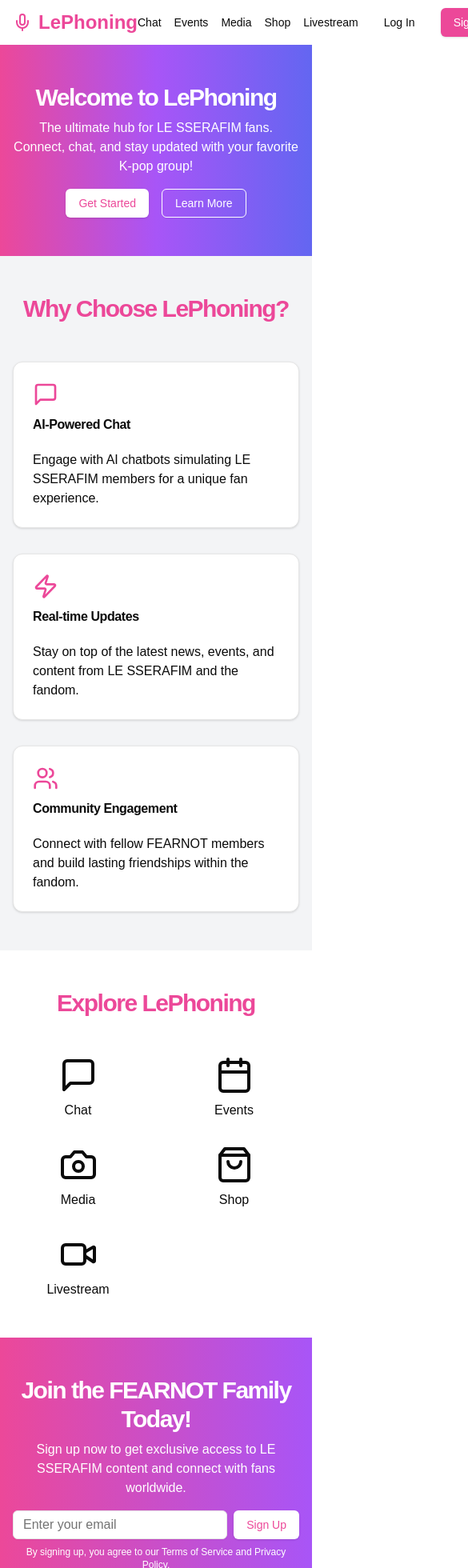
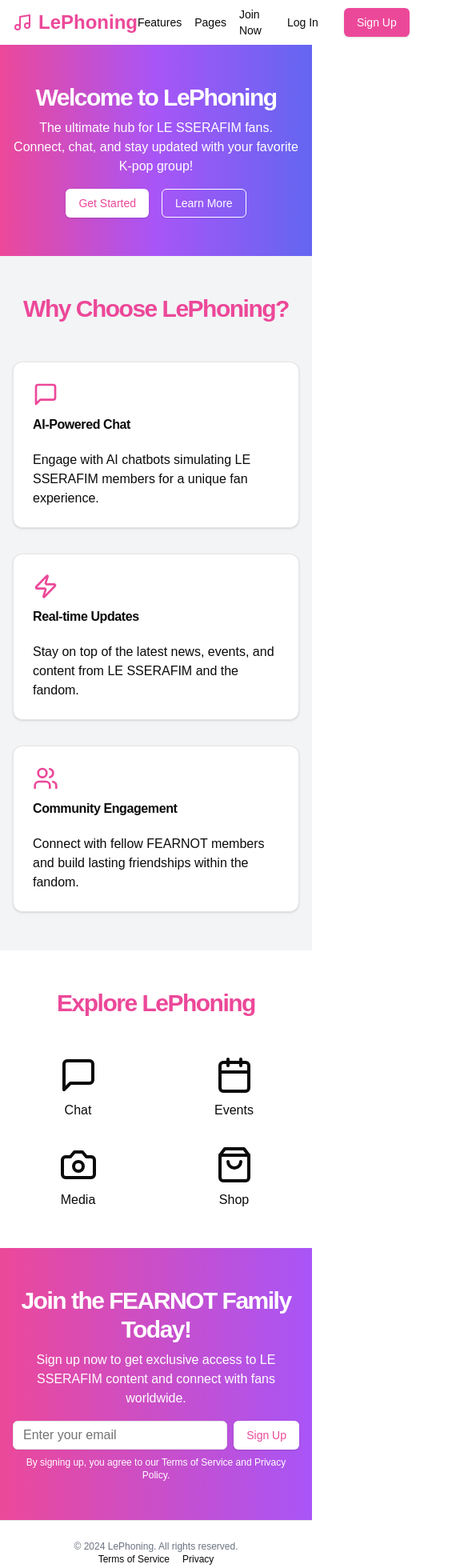
Before and after one commit to cs411-alawini/fa24-cs411-team090-lebrawnjame, a Next.js app in the folder frontend/: page / in a window 390 px wide. Shown: the top 1960 px of the page at 80% size, 585 px wide, since content can reach past the window. Built offline with nearby package versions, Linux system fonts and the light colour scheme.

Commit message:
chatbot (not fully working yet)

```diff
--- a/frontend/app/api/chatgpt/route.ts
+++ b/frontend/app/api/chatgpt/route.ts
@@ -2,7 +2,7 @@
 import OpenAI from 'openai';
 
 const openai = new OpenAI({
-  apiKey: "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"
+  apiKey: "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"
 });
 
 export async function POST(req: Request) {
--- a/frontend/components/LandingPage.tsx
+++ b/frontend/components/LandingPage.tsx
@@ -1,73 +1,46 @@
-'use client'
 
 import { Button } from "@/components/ui/button"
 import { Input } from "@/components/ui/input"
 import { Card, CardContent, CardDescription, CardHeader, CardTitle } from "@/components/ui/card"
-import { MessageSquare, Calendar, Camera, ShoppingBag, Mic, Heart, Zap, Users, Music, Video } from "lucide-react"
+import { MessageSquare, Calendar, Camera, ShoppingBag, Mic, Heart, Zap, Users, Music } from "lucide-react"
+import Chatbot from "@/components/Chatbot"
 import Link from "next/link"
-import { useEffect, useState } from "react"
 
 export default function LandingPage() {
-  const [username, setUsername] = useState<string | null>(null)
-
-  useEffect(() => {
-    const storedUsername = localStorage.getItem('username')
-    if (storedUsername) {
-      setUsername(storedUsername)
-    }
-  }, [])
-
   return (
-    <div className="flex flex-col min-h-screen">
+    <div className="flex flex-col min-h-screen items-center">
       <header className="w-full px-4 lg:px-6 h-14 flex items-center justify-center bg-white">
-        <div className="w-full max-w-7xl flex items-center justify-between">
+        <div className="w-full flex items-center justify-between">
           <Link className="flex items-center justify-center" href="#">
-            <Mic className="h-6 w-6 text-pink-500" />
+            <Music className="h-6 w-6 text-pink-500" />
             <span className="ml-2 text-2xl font-bold text-pink-500">LePhoning</span>
           </Link>
           <nav className="flex items-center gap-4 sm:gap-6">
-            <Link className="text-sm font-medium hover:underline underline-offset-4" href="/chat">
-              Chat
+            <Link className="text-sm font-medium hover:underline underline-offset-4" href="#features">
+              Features
             </Link>
-            <Link className="text-sm font-medium hover:underline underline-offset-4" href="/events">
-              Events
+            <Link className="text-sm font-medium hover:underline underline-offset-4" href="#pages">
+              Pages
             </Link>
-            <Link className="text-sm font-medium hover:underline underline-offset-4" href="/media">
-              Media
+            <Link className="text-sm font-medium hover:underline underline-offset-4" href="#cta">
+              Join Now
             </Link>
-            <Link className="text-sm font-medium hover:underline underline-offset-4" href="/shop">
-              Shop
-            </Link>
-            <Link className="text-sm font-medium hover:underline underline-offset-4" href="/livestream">
-              Livestream
-            </Link>
-            {username ? (
-              <Link href="/profile">
-                <Button variant="ghost" className="text-sm font-medium flex items-center gap-2">
-                  <Users className="h-4 w-4" />
-                  {username}
-                </Button>
-              </Link>
-            ) : (
-              <>
-                <Link href="/auth?tab=login">
+            <Link href="/auth">
               <Button variant="ghost" className="text-sm font-medium">
                 Log In
               </Button>
             </Link>
-                <Link href="/auth?tab=signup">
+            <Link href="/auth">
               <Button className="bg-pink-500 text-white hover:bg-pink-600">
                 Sign Up
               </Button>
             </Link>
-              </>
-            )}
           </nav>
         </div>
       </header>
-      <main className="flex-1 w-full">
+      <main className="flex-1">
         <section className="w-full py-12 md:py-24 lg:py-32 xl:py-48 bg-gradient-to-r from-pink-500 via-purple-500 to-indigo-500">
-          <div className="container mx-auto px-4 md:px-6">
+          <div className="container px-4 md:px-6 mx-auto">
             <div className="flex flex-col items-center space-y-4 text-center">
               <div className="space-y-2">
                 <h1 className="text-3xl font-bold tracking-tighter sm:text-4xl md:text-5xl lg:text-6xl/none text-white">
@@ -78,20 +51,16 @@
                 </p>
               </div>
               <div className="space-x-4">
-                <Link href="#pages">
                 <Button className="bg-white text-pink-500 hover:bg-gray-100">Get Started</Button>
-                </Link>
-                <Link href="#features">
                 <Button variant="outline" className="bg-transparent border-white text-white hover:bg-white hover:text-pink-500">
                   Learn More
                 </Button>
-                </Link>
               </div>
             </div>
           </div>
         </section>
         <section id="features" className="w-full py-12 md:py-24 lg:py-32 bg-gray-100">
-          <div className="container mx-auto px-4 md:px-6">
+          <div className="container px-4 md:px-6 mx-auto">
             <h2 className="text-3xl font-bold tracking-tighter sm:text-5xl text-center mb-12 text-pink-500">
               Why Choose LePhoning?
             </h2>
@@ -127,36 +96,39 @@
           </div>
         </section>
         <section id="pages" className="w-full py-12 md:py-24 lg:py-32">
-          <div className="container mx-auto px-4 md:px-6">
+        <div className="container px-4 md:px-6 mx-auto">
           <h2 className="text-3xl font-bold tracking-tighter sm:text-5xl text-center mb-12 text-pink-500">
             Explore LePhoning
           </h2>
-            <div className="grid grid-cols-2 md:grid-cols-5 gap-8 text-center">
+          <div className="grid grid-cols-2 md:grid-cols-4 gap-8 text-center">
+            {/* Chat Link */}
             <Link href="/chat" className="flex flex-col items-center space-y-2 hover:text-pink-500 transition-colors">
               <MessageSquare className="w-12 h-12" />
               <span className="font-medium">Chat</span>
             </Link>
+
+            {/* Events Link (No change needed here) */}
             <Link href="/events" className="flex flex-col items-center space-y-2 hover:text-pink-500 transition-colors">
               <Calendar className="w-12 h-12" />
               <span className="font-medium">Events</span>
             </Link>
+
+            {/* Media Link - Updated to route to /media */}
             <Link href="/media" className="flex flex-col items-center space-y-2 hover:text-pink-500 transition-colors">
               <Camera className="w-12 h-12" />
               <span className="font-medium">Media</span>
             </Link>
+
+            {/* Shop Link (No change needed here) */}
             <Link href="/shop" className="flex flex-col items-center space-y-2 hover:text-pink-500 transition-colors">
               <ShoppingBag className="w-12 h-12" />
               <span className="font-medium">Shop</span>
-              </Link>
-              <Link href="/livestream" className="flex flex-col items-center space-y-2 hover:text-pink-500 transition-colors">
-                <Video className="w-12 h-12" />
-                <span className="font-medium">Livestream</span>
             </Link>
           </div>
         </div>
       </section>
         <section id="cta" className="w-full py-12 md:py-24 lg:py-32 bg-gradient-to-r from-pink-500 to-purple-500">
-          <div className="container mx-auto px-4 md:px-6">
+          <div className="container px-4 md:px-6 mx-auto">
             <div className="flex flex-col items-center space-y-4 text-center">
               <div className="space-y-2">
                 <h2 className="text-3xl font-bold tracking-tighter sm:text-5xl text-white">
@@ -179,8 +151,8 @@
           </div>
         </section>
       </main>
-      <footer className="w-full py-6 px-4 md:px-6 border-t bg-white">
-        <div className="container mx-auto flex flex-col sm:flex-row justify-between items-center">
+      <footer className="w-full flex py-6 px-4 md:px-6 border-t bg-white">
+        <div className="w-full flex flex-col sm:flex-row justify-between items-center">
           <p className="text-xs text-gray-500">© 2024 LePhoning. All rights reserved.</p>
           <nav className="flex gap-4 sm:gap-6">
             <Link className="text-xs hover:underline underline-offset-4" href="#">
@@ -192,6 +164,7 @@
           </nav>
         </div>
       </footer>
+      <Chatbot />
     </div>
   )
 }
```
Lines whose indentation alone changed are shown as unchanged.
